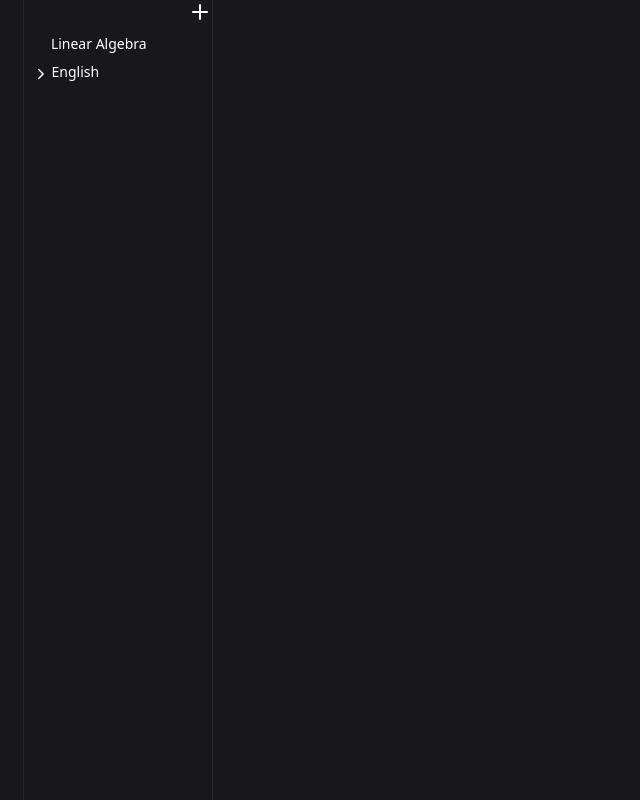
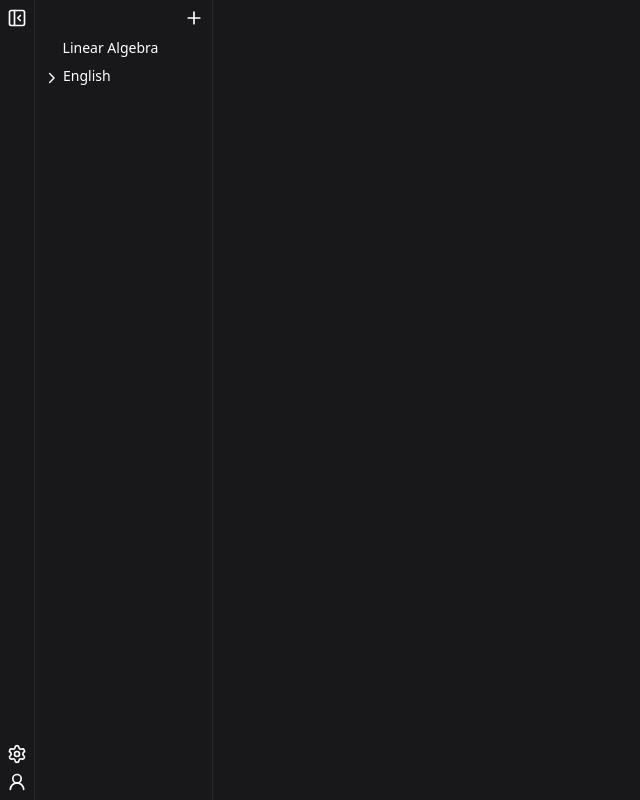
Before and after one commit to andr-zmd/lumina-notes, a React (Vite) app in the folder client/: page / in a window 1280 px wide. Shown: the whole page, without its empty margins (0-640 px from the left). Built offline with nearby package versions, Linux system fonts and the light colour scheme.

Commit message:
added navbar icons

```diff
--- a/client/src/components/Sidebar/FileTree/File.jsx
+++ b/client/src/components/Sidebar/FileTree/File.jsx
@@ -6,11 +6,11 @@ export default function File({ fileData, level }) {
   const [fileName, setFileName] = useState(fileData.name);
 
   return (
-    <button className="flex h-7 items-center gap-1 pl-[1.7rem] text-white hover:bg-zinc-800">
-      <div
-        style={{ paddingLeft: `${0 + 0.5 * level}rem` }}
-        className="h-full w-full text-left"
-      >
+    <button
+      style={{ paddingLeft: `${1.7 + 0.5 * level}rem` }}
+      className="flex h-7 w-full items-center gap-0.5 text-white hover:bg-zinc-800"
+    >
+      <div className="h-full w-full text-left">
         <p className="mt-0.5 text-sm">{fileName}</p>
       </div>
     </button>
--- a/client/src/components/Sidebar/FileTree/FileTree.jsx
+++ b/client/src/components/Sidebar/FileTree/FileTree.jsx
@@ -10,7 +10,7 @@ export default function FileTree() {
     <div className="flex flex-col">
       {hierarchyData.map((data) =>
         data.type == "file" ? (
-          <File fileData={data} />
+          <File fileData={data} level={0} />
         ) : (
           <Folder folderData={data} level={0} />
         ),
--- a/client/src/components/Sidebar/Navbar.jsx
+++ b/client/src/components/Sidebar/Navbar.jsx
@@ -1,3 +1,15 @@
+import { Settings, UserRound, PanelLeftClose } from "lucide-react";
+
 export default function NavBar() {
-  return <div className="w-1/8 border-r border-r-zinc-800"></div>;
+  return (
+    <div className="flex w-1/6 flex-col items-center justify-between gap-2 border-r border-r-zinc-800 p-2">
+      <div>
+        <PanelLeftClose color="white" size={20} />
+      </div>
+      <div className="flex flex-col gap-2">
+        <Settings color="white" size={20} />
+        <UserRound color="white" size={20} />
+      </div>
+    </div>
+  );
 }
--- a/client/src/components/Sidebar/Sidebar.jsx
+++ b/client/src/components/Sidebar/Sidebar.jsx
@@ -7,10 +7,10 @@ export default function Sidebar() {
   return (
     <div className="flex w-1/6 border-r border-r-zinc-800">
       <NavBar />
-      <div className="flex w-full flex-col gap-2">
-        <div className="flex w-full justify-end">
+      <div className="flex w-full flex-col">
+        <div className="flex w-full items-center justify-end p-2">
           <button>
-            <Plus className="text-white" />
+            <Plus color="white" size={20} />
           </button>
         </div>
         <FileTree />
```
